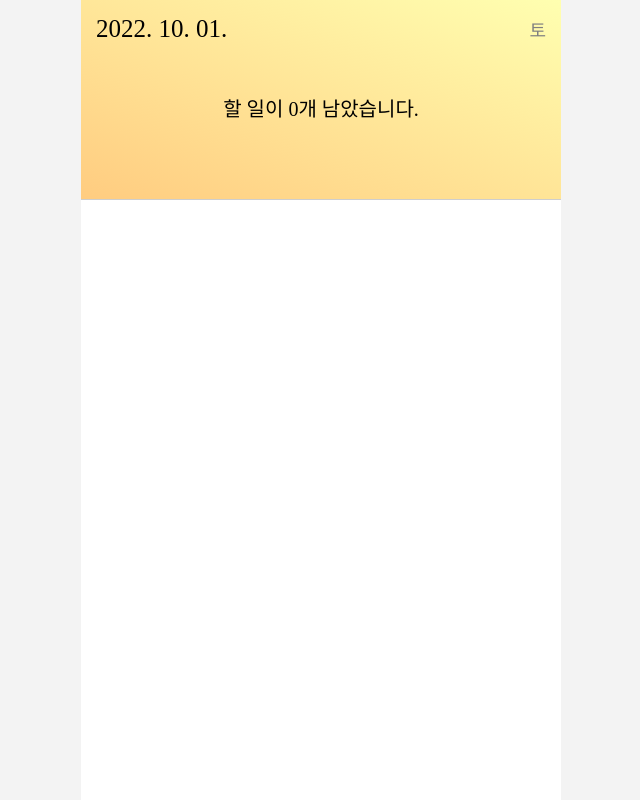
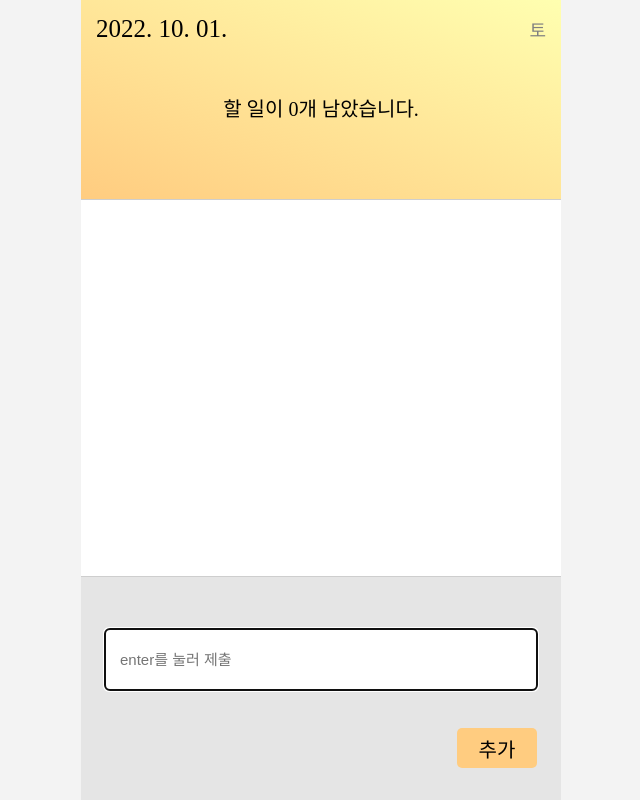
Before and after one commit to ShinjungOh/2022-todolist-challenge, a Next.js app in the folder 2022-10-01/: page /todolist in a window 1280 px wide. Shown: the whole page, without its empty margins (319-959 px from the left). Built offline with nearby package versions, Linux system fonts and the light colour scheme.

Commit message:
[ADD] 6th: TodoCreate UI 구현

```diff
--- a/2022-10-01/pages/todolist.tsx
+++ b/2022-10-01/pages/todolist.tsx
@@ -1,9 +1,12 @@
 import React from 'react';
 
-import { TodoHeader } from '@components/todo';
+import { TodoCreate, TodoHeader } from '@components/todo';
 
 const Todolist = () => (
-  <TodoHeader />
+  <>
+    <TodoHeader />
+    <TodoCreate />
+  </>
 );
 
 export default Todolist;
--- /dev/null
+++ b/2022-10-01/ui/components/todo/TodoCreate.tsx
@@ -0,0 +1,59 @@
+import React from 'react';
+import styled from 'styled-components';
+
+const TodoCreate = () => (
+  <>
+    <TodoContainer>
+      <InputForm>
+        <Input placeholder="enter를 눌러 제출" autoFocus />
+      </InputForm>
+    </TodoContainer>
+    <Button>추가</Button>
+  </>
+);
+
+export default TodoCreate;
+
+const TodoContainer = styled.div`
+  width: 100%;
+  height: 28%;
+  background-color: #e5e5e5;
+  border-top: 0.5px solid #cecece;
+  position: absolute;
+  bottom: 0;
+`;
+
+const InputForm = styled.form`
+  height: 90%;
+  width: 100%;
+  display: flex;
+  flex-direction: column;
+  justify-content: center;
+  align-items: center;
+  position: relative;
+  bottom: 8%;
+`;
+
+const Input = styled.input`
+  width: 90%;
+  height: 30%;
+  padding: 10px 15px;
+  border: none;
+  border-radius: 5px;
+  font-size: 15px;
+  cursor: pointer;
+`;
+
+const Button = styled.button`
+  width: 80px;
+  height: 40px;
+  background-color: #FFCC80;
+  border-radius: 5px;
+  border: none;
+  font-size: 20px;
+  position: absolute;
+  bottom: 4%;
+  right: 5%;
+  cursor: pointer;
+  z-index: 2;
+`;
--- a/2022-10-01/ui/components/todo/index.ts
+++ b/2022-10-01/ui/components/todo/index.ts
@@ -1 +1,2 @@
 export { default as TodoHeader } from '@components/todo/Header';
+export { default as TodoCreate } from '@components/todo/TodoCreate';
```
